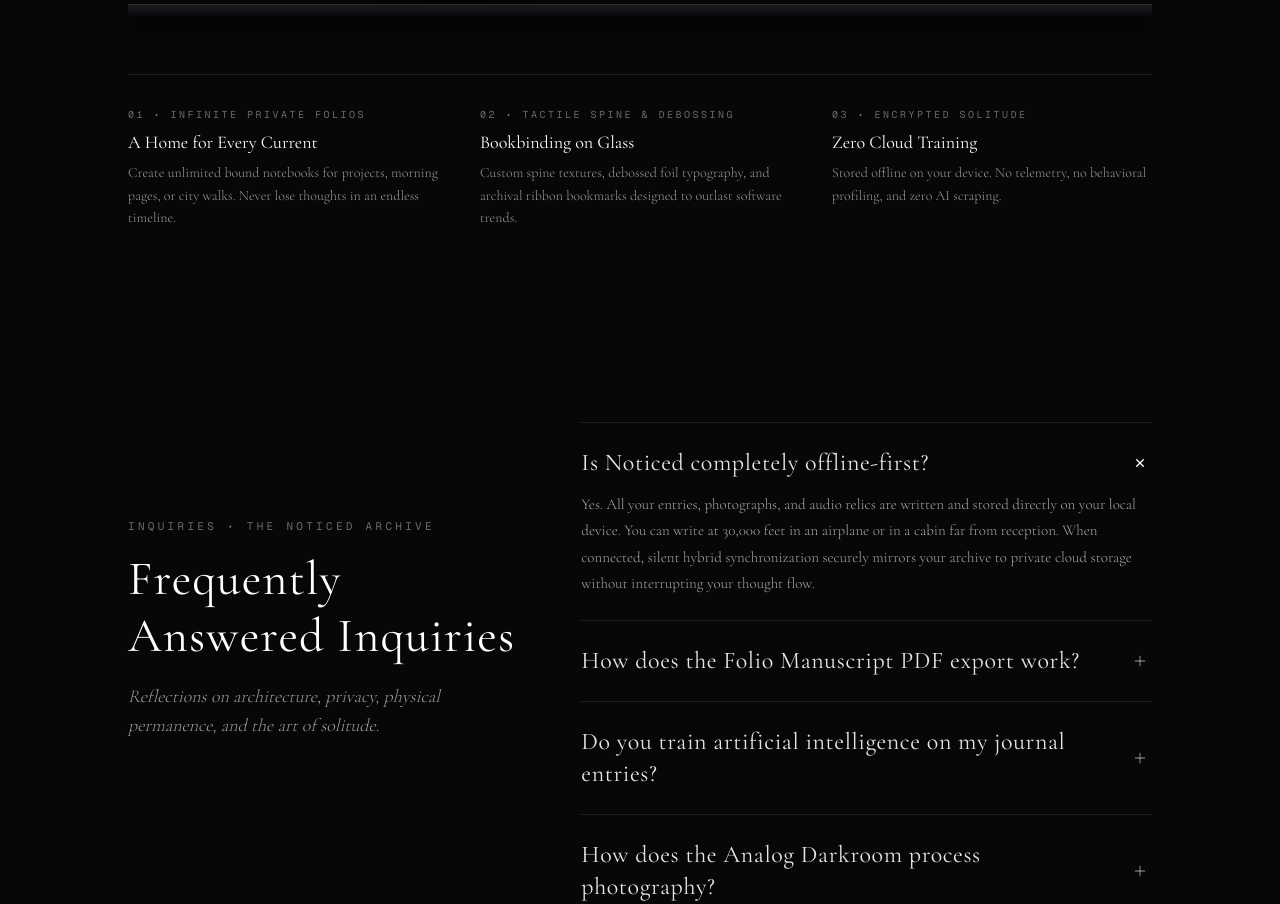
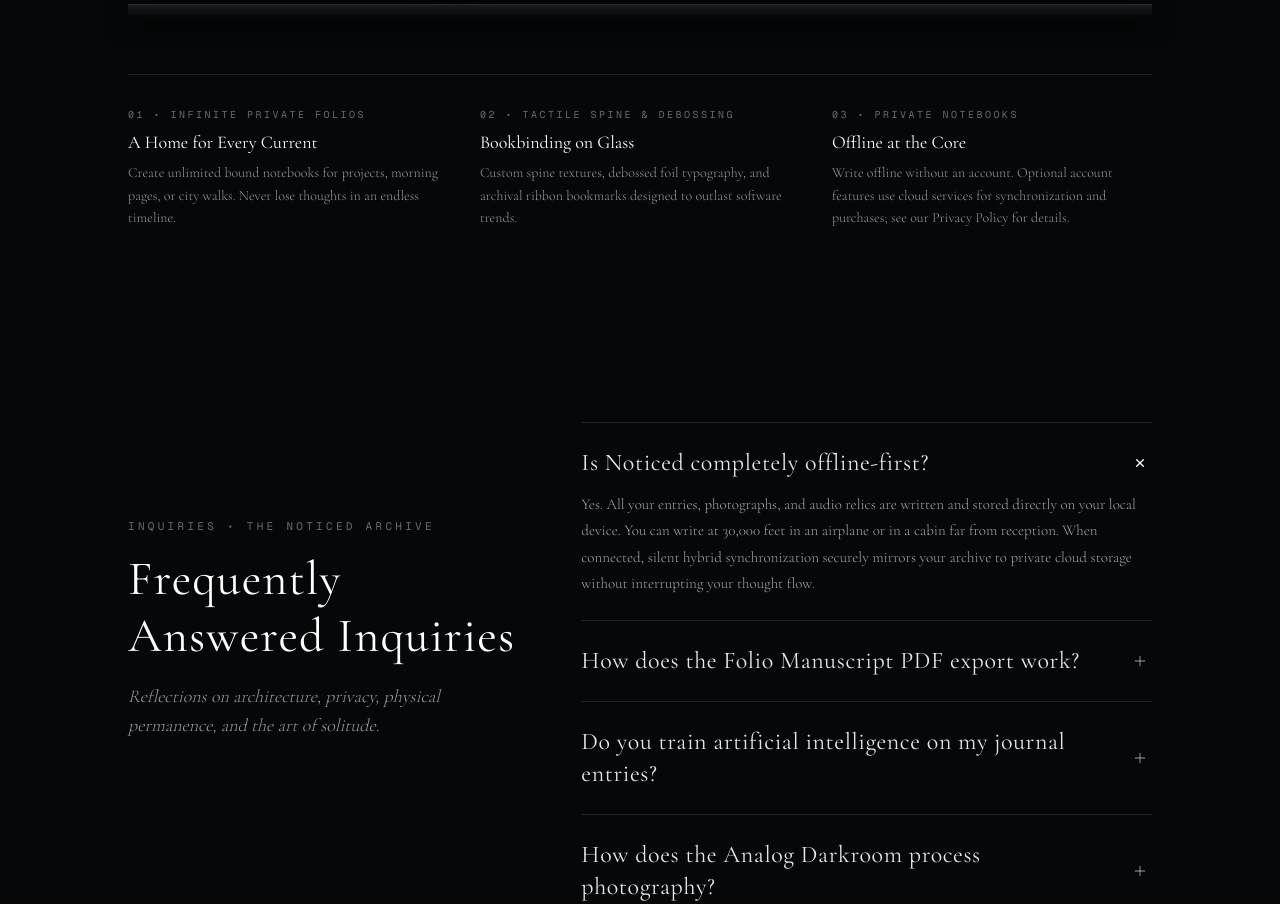
Before and after one commit to callipolis-inc/noticed-web, a Next.js app: page / in a window 1280 px wide. Shown: the part 3166-4070 px from the top of the page. Built offline with nearby package versions, Linux system fonts and the light colour scheme.

Commit message:
fix: align marketing privacy claims with optional cloud services

```diff
--- a/src/components/BookshelfSection.tsx
+++ b/src/components/BookshelfSection.tsx
@@ -321,13 +321,13 @@ export function BookshelfSection() {
 
           <div className="space-y-1.5">
             <span className="font-mono text-[9px] sm:text-[10px] uppercase tracking-[0.25em] text-white/40 block">
-              03 &bull; Encrypted Solitude
+              03 &bull; Private Notebooks
             </span>
             <h4 className="font-[family-name:var(--font-cormorant)] text-lg text-white font-normal">
-              Zero Cloud Training
+              Offline at the Core
             </h4>
             <p className="text-xs sm:text-sm text-white/60 font-light leading-relaxed font-[family-name:var(--font-cormorant)]">
-              Stored offline on your device. No telemetry, no behavioral profiling, and zero AI scraping.
+              Write offline without an account. Optional account features use cloud services for synchronization and purchases; see our Privacy Policy for details.
             </p>
           </div>
 
--- a/src/components/HeroSection.tsx
+++ b/src/components/HeroSection.tsx
@@ -248,7 +248,7 @@ export function HeroSection() {
 
             {/* Bottom Bar: Access CTA & Copyright */}
             <div className="w-full pt-6 border-t border-white/10 flex flex-col sm:flex-row items-center justify-between gap-4 font-mono text-[10px] sm:text-[11px] uppercase tracking-[0.2em] text-white/40">
-              <span>© 2026 NOTICED ARCHIVES &bull; ENCRYPTED LOCAL MEMORY</span>
+              <span>© 2026 NOTICED ARCHIVES &bull; OFFLINE-FIRST NOTES</span>
               <button
                 onClick={() => {
                   setMenuOpen(false);
```
